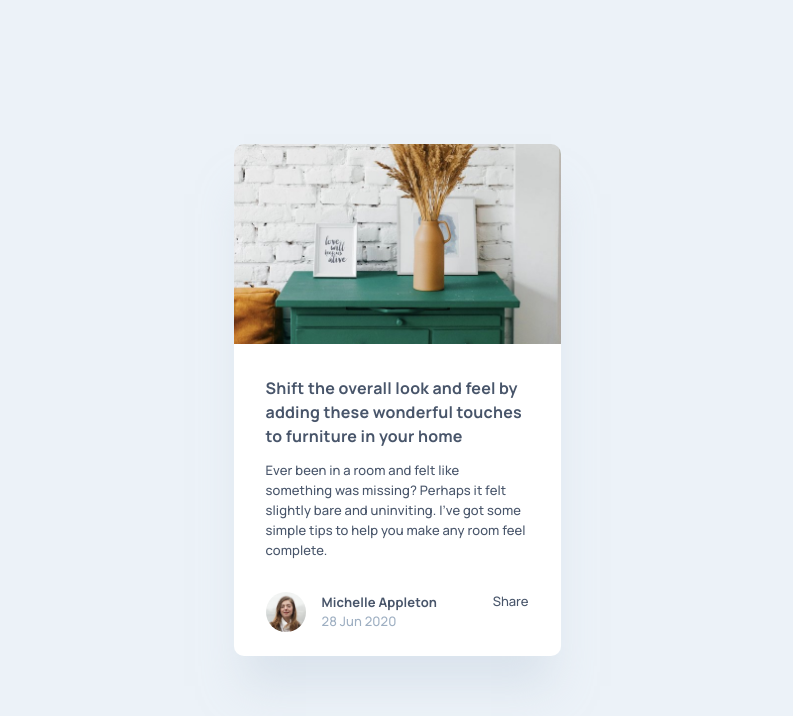
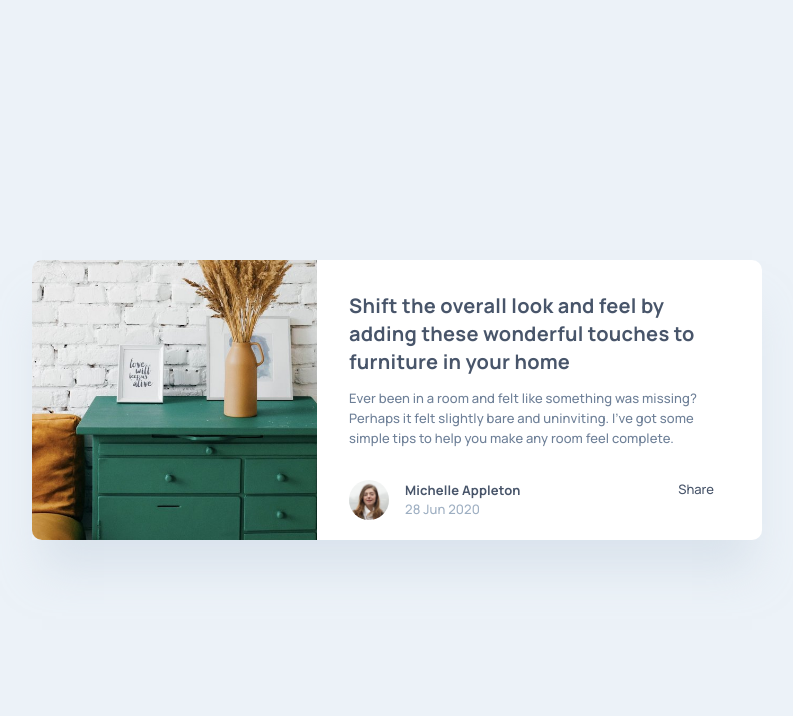
Before and after one commit to Madmanden/article-preview-component, a plain HTML site: page index.html in a window 1280 px wide. Shown: the whole page, without its empty margins (243-1036 px from the left). Drawn offline with Linux system fonts and the light colour scheme.

Commit message:
add desktop style

```diff
--- a/css/style.scss
+++ b/css/style.scss
@@ -68,6 +68,7 @@ body {
     height: 72px;
     line-height: 24px;
     letter-spacing: 0.20px;
+    color: $dark-grayish-blue;
   }
 
   &__body {
@@ -75,6 +76,7 @@ body {
     font-weight: 500;
     line-height: 20px;
     letter-spacing: 0.12px;
+    color: $desaturated-dark-blue;
   }
 
   &__footer {
@@ -115,3 +117,48 @@ body {
     //
   }
 }
+
+@media screen and (min-width: 760px) {
+  .card {
+    display: flex;
+    flex-direction: row;
+    height: 280px;
+    width: 730px;
+    border-radius: 0;
+    border-top-right-radius: 10px;
+    border-bottom-right-radius: 10px;
+
+    &__image {
+      height: 280px;
+      width: 285px;
+      background-image: url("../images/drawers.jpg");
+      background-size: cover;
+      border-radius: 0;
+      border-top-left-radius: 10px;
+      border-bottom-left-radius: 10px;
+    }
+
+    &__content {
+      height: 280px;
+      width: 445px;
+      border-radius: 0;
+      border-top-right-radius: 10px;
+      border-bottom-right-radius: 10px;
+    }
+
+    &__header {
+      height: 84px;
+      line-height: 28px;
+      letter-spacing: 0.25px;
+      font-size: 20px;
+    }
+
+    &__footer {
+      width: 365px;
+    }
+
+    &__author {
+      //width: 365px;
+    }
+  }
+}
```
Also changed, not shown: css/style.css, 1 other file.
